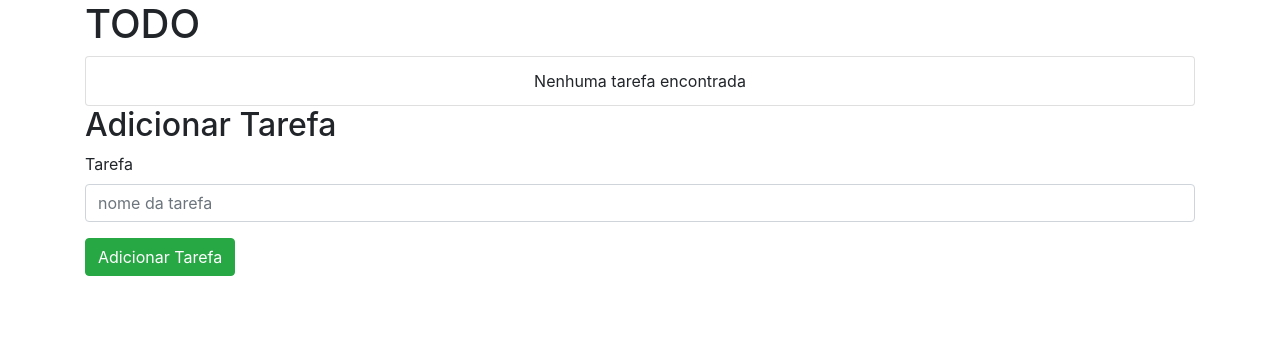
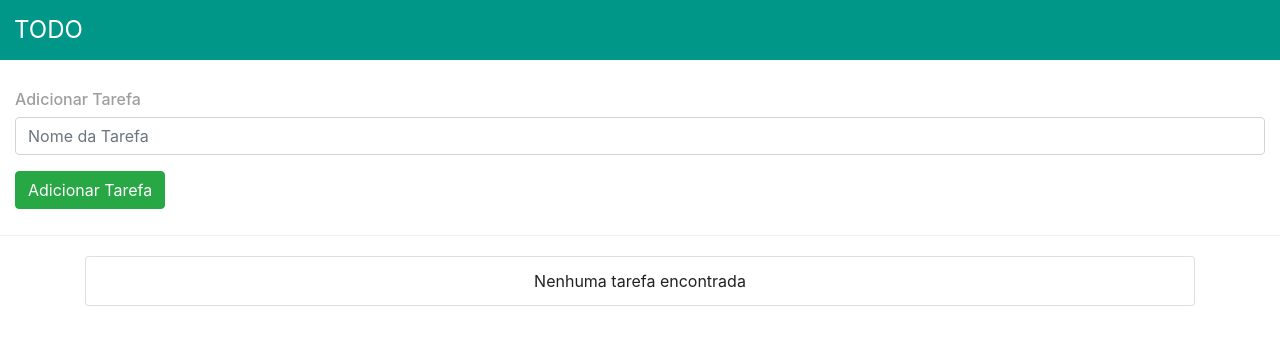
Before and after one commit to davidcostadev/react-todo, a React app: page / in a window 1280 px wide. Built offline with nearby package versions, Linux system fonts and the light colour scheme.

Commit message:
implementing the toolbar and iconsmaterialize and classnames packger

```diff
--- a/index.html
+++ b/index.html
@@ -4,6 +4,7 @@
         <meta charset="utf-8">
         <title>React Todo</title>
         <link rel="shortcut icon" href="/static/favicon.ico" type="image/x-icon">
+        <link href="https://fonts.googleapis.com/icon?family=Material+Icons" rel="stylesheet">
     </head>
     <body>
         <div id="app"></div>
--- a/package.json
+++ b/package.json
@@ -6,6 +6,7 @@
   "dependencies": {
     "axios": "^0.17.0",
     "bootstrap": "4.0.0-beta",
+    "classnames": "^2.2.5",
     "extract-text-webpack-plugin": "^3.0.1",
     "http-server": "^0.10.0",
     "node-sass": "^4.5.3",
--- a/src/assets/app.scss
+++ b/src/assets/app.scss
@@ -1,7 +1,28 @@
 $red: white;
 
 @import '~bootstrap/dist/css/bootstrap.min.css';
+@import 'vars';
 
 body {
   background: $red;
+  color: $textBase;
 }
+
+
+.box {
+  padding-top: 10px;
+  padding-bottom: 10px;
+  border-bottom: 1px solid $gray200;
+  margin-bottom: 20px;
+
+  .box-content {
+    padding-left: 15px;
+    padding-right: 15px;
+  }
+}
+
+
+.sub-title {
+  font-size: 16px;
+  color: $gray500;
+}
--- a/src/assets/todo.scss
+++ b/src/assets/todo.scss
@@ -3,3 +3,22 @@
   text-decoration: line-through;
   font-style: oblique;
 }
+
+
+.tasks {
+  margin-bottom: 20px;
+}
+
+.task-item {
+  display: flex;
+  justify-content: space-between;
+  padding: 10px 15px;
+
+  .checkbox {
+    display: flex;
+    align-items: center;
+  }
+  label {
+    margin-bottom: 0;
+  }
+}
--- /dev/null
+++ b/src/assets/toolbar.scss
@@ -0,0 +1,7 @@
+.toolbar {
+  background: #009688;
+  padding: 12px 14px;
+  font-size: 24px;
+  color: white;
+  margin-bottom: 20px;
+}
--- /dev/null
+++ b/src/assets/vars.scss
@@ -0,0 +1,6 @@
+$gray200: #EEEEEE;
+$gray500: #9E9E9E;
+$gray900: #212121;
+
+
+$textBase: $gray900;
--- a/src/components/TodoForm.js
+++ b/src/components/TodoForm.js
@@ -10,7 +10,8 @@ let AddTodo = ({ dispatch }) => {
   // let ref_value ;
 
   return (
-    <div>
+    <div className="box">
+      <div className="box-content">
         <form
           onSubmit={e => {
             e.preventDefault()
@@ -22,14 +23,13 @@ let AddTodo = ({ dispatch }) => {
             input.value = ''
           }}
         >
-        <h2>Adicionar Tarefa</h2>
+          <h2 className="sub-title">Adicionar Tarefa</h2>
           <div className="form-group">
-          <label htmlFor="task-name" className="label-control">Tarefa</label>
             <input
               type="text"
               id="task-name"
               ref={node => { input = node } }
-            placeholder="nome da tarefa"
+              placeholder="Nome da Tarefa"
               className="form-control"/>
           </div>
           <div className="form-group">
@@ -37,6 +37,7 @@ let AddTodo = ({ dispatch }) => {
           </div>
         </form>
       </div>
+    </div>
   )
 }
 
--- /dev/null
+++ b/src/layout/Toolbar.js
@@ -0,0 +1,9 @@
+import React from 'react'
+
+import '~assets/toolbar.scss'
+
+const ToolBar = ({title}) => {
+  return <header className="toolbar">{title}</header>
+}
+
+export default ToolBar
--- a/src/pages/Home.js
+++ b/src/pages/Home.js
@@ -11,6 +11,10 @@ import { addTodo } from '../store/actions'
 
 import TodoListNew from '~components/TodoList'
 import TodoForm from '~components/TodoForm'
+
+import ToolBar from '~layout/Toolbar'
+
+
 // let AddTodo = ({ dispatch }) => {
 //   dispatch(addTodo())
 // }
@@ -72,16 +76,18 @@ export default class Home extends React.Component {
 
   render() {
     return (
-      <div className="container">
-        <h1>TODO</h1>
-
-        {/* <Errors errors={this.state.errors} /> */}
-
-        <TodoListNew />
-        {/* <TodoList tasks={this.state.tasks} /> */}
-        {/* <br /> */}
+      <div className="page">
+        <ToolBar title="TODO"/>
 
         <TodoForm />
+
+          {/* <Errors errors={this.state.errors} /> */}
+        <div className="container">
+          <TodoListNew />
+          {/* <TodoList tasks={this.state.tasks} /> */}
+          {/* <br /> */}
+
+        </div>
       </div>);
   }
 }
```
Also changed, not shown: 1 other file. Lines whose indentation alone changed are shown as unchanged.
